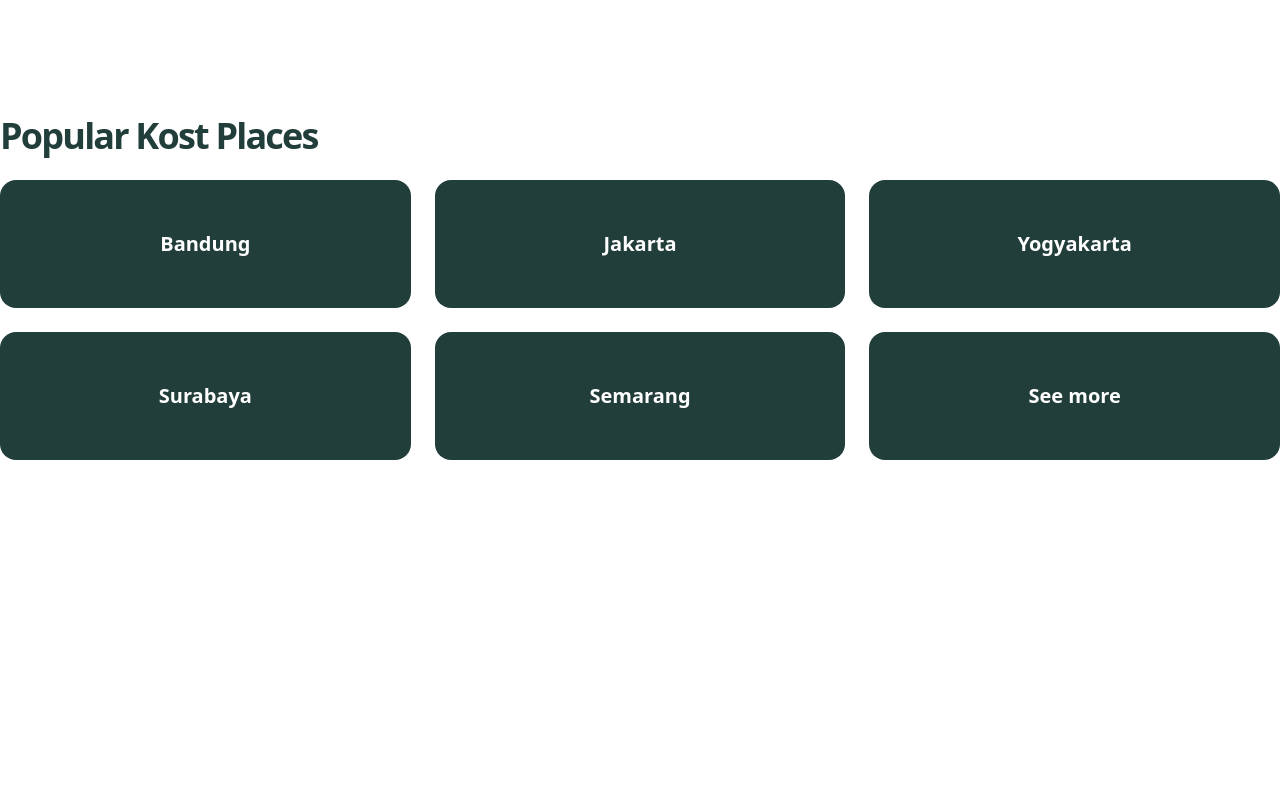
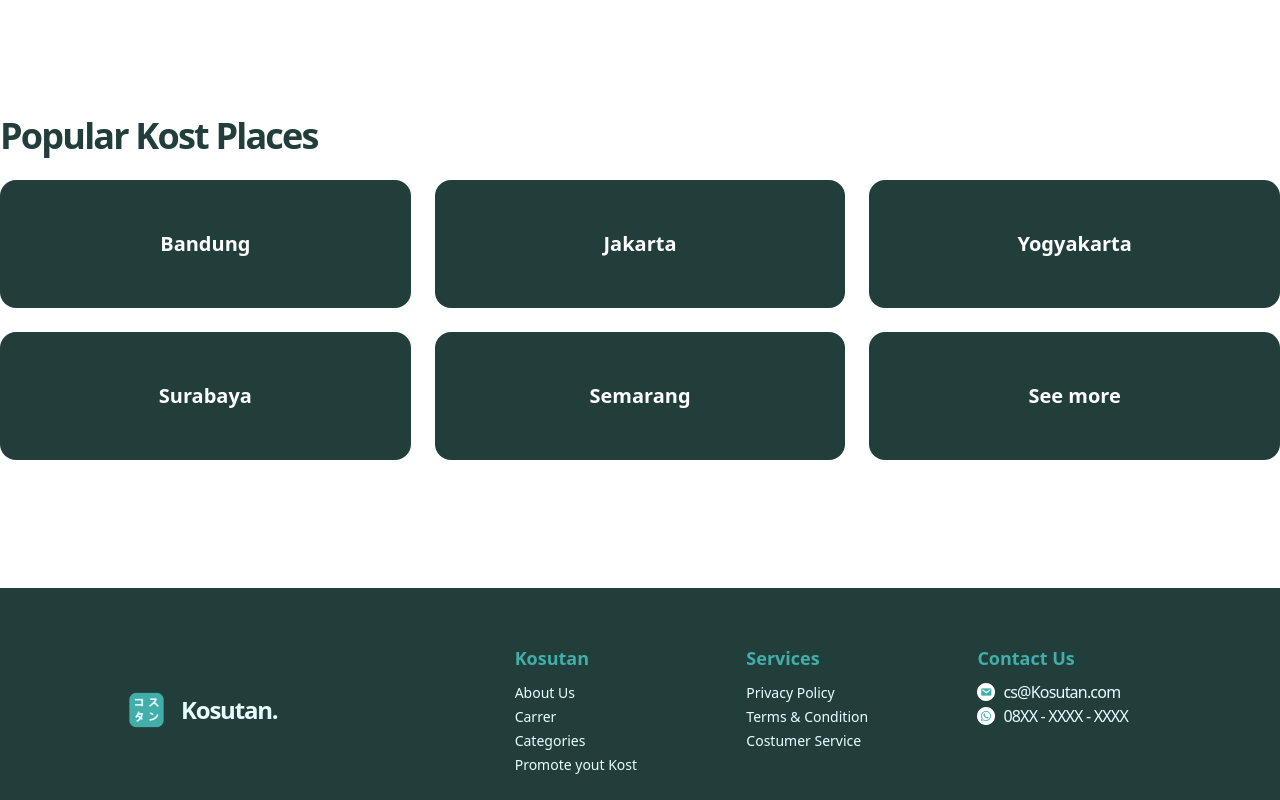
Before and after one commit to rifqi-luthfi/rpl-kosutan, a React (Create React App) app in the folder client/: page / in a window 1280 px wide. Shown: the part 645-1445 px from the top of the page. Before the commit the page ends 1233 px from the top, so only its background shows below. Built offline with nearby package versions, Linux system fonts and the light colour scheme.

Commit message:
add footer

```diff
--- /dev/null
+++ b/client/src/layout/Footer.js
@@ -0,0 +1,44 @@
+import React from 'react'
+import { Link } from "react-router-dom";
+import Button from '../components/Button';
+
+const Footer = () => {
+    return(
+        <div className="mx-auto px-24 py-6 bg-green-dark relative ">
+            <div className="sm:flex sm:mt-8">
+                <div className="mt-8 sm:mt-0 sm:w-full sm:px-8 flex flex-col md:flex-row justify-between">
+                    <div className="flex items-center mr-32">
+                        <img className="mr-4"alt="logo" src={process.env.PUBLIC_URL + '/logo_kosutan.png'} />
+                        <p className="font-sans text-green-lightest text-2xl text font-bold tracking-tighter">Kosutan.</p>
+                    </div>
+                    <div className="flex flex-col">
+                        <span className="font-bold text-lg text-green mb-2">Kosutan</span>
+                        <span className="my-0"><a href="#" class="text-green-lightest  text-sm hover:text-blue-500">About Us</a></span>
+                        <span className="my-0"><a href="#" class="text-green-lightest  text-sm hover:text-blue-500">Carrer</a></span>
+                        <span className="my-0"><a href="#" class="text-green-lightest  text-sm hover:text-blue-500">Categories</a></span>
+                        <span className="my-0"><a href="#" class="text-green-lightest  text-sm hover:text-blue-500">Promote yout Kost</a></span>
+                    </div>
+                    <div className="flex flex-col">
+                     <span className="font-bold text-lg text-green mt-4 md:mt-0 mb-2">Services</span>
+                        <span className="my-0"><a href="#" class="text-green-lightest text-sm hover:text-blue-500">Privacy Policy</a></span>
+                        <span className="my-0"><a href="#" class="text-green-lightest text-sm hover:text-blue-500">Terms & Condition</a></span>
+                        <span className="my-0"><a href="#" class="text-green-lightest text-sm hover:text-blue-500">Costumer Service</a></span>
+                    </div>
+                    <div className="flex flex-col mr-6">
+                        <span className="font-bold text-lg text-green mt-4 md:mt-0 mb-2">Contact Us</span>
+                        <div className="flex items-center">
+                            <img className="mr-2"alt="logo" src={process.env.PUBLIC_URL + '/email_cs.png'} />
+                            <span className="font-sans text-green-lightest tracking-tighter">cs@Kosutan.com</span>
+                        </div>
+                        <div className="flex items-center">
+                            <img className="mr-2"alt="logo" src={process.env.PUBLIC_URL + '/Whatsapp.png'} />
+                            <span className="font-sans text-green-lightest tracking-tighter">08XX - XXXX - XXXX</span>
+                        </div>
+                    </div>
+                </div>
+            </div>
+        </div>
+    )
+}
+
+export default Footer
--- a/client/src/layout/Header.js
+++ b/client/src/layout/Header.js
@@ -20,6 +20,7 @@ const Header = () => {
                     <Link className="text-gray-600 hover: hover:bg-gray-100 px-5 py-1 rounded-xl block mt-1 mr-4 font-semibold text-light-gray transition duration-300 ease-in-out" to="/services">Services</Link>
                     <Link className="text-gray-600 hover: hover:bg-gray-100 px-5 py-1 rounded-xl block mt-1 font-semibold text-light-gray transition duration-300 ease-in-out" to="/about">About</Link>
                 </div>
+
                 <div className="flex">
                     <Link to="/login">
                         <Button type='secondary' size="sm">Log in</Button>
--- a/client/src/page/Home.js
+++ b/client/src/page/Home.js
@@ -1,5 +1,6 @@
 import React from 'react'
 import Button from '../components/Button'
+import Footer from '../layout/Footer'
 import Header from '../layout/Header'
 
 const Home = () => {
@@ -45,6 +46,7 @@ const Home = () => {
 
                 </div>
             </content>
+            <Footer />
         </>
     )
 }
```
Also changed, not shown: client/public/Whatsapp.png (added), client/public/email_cs.png (added).
